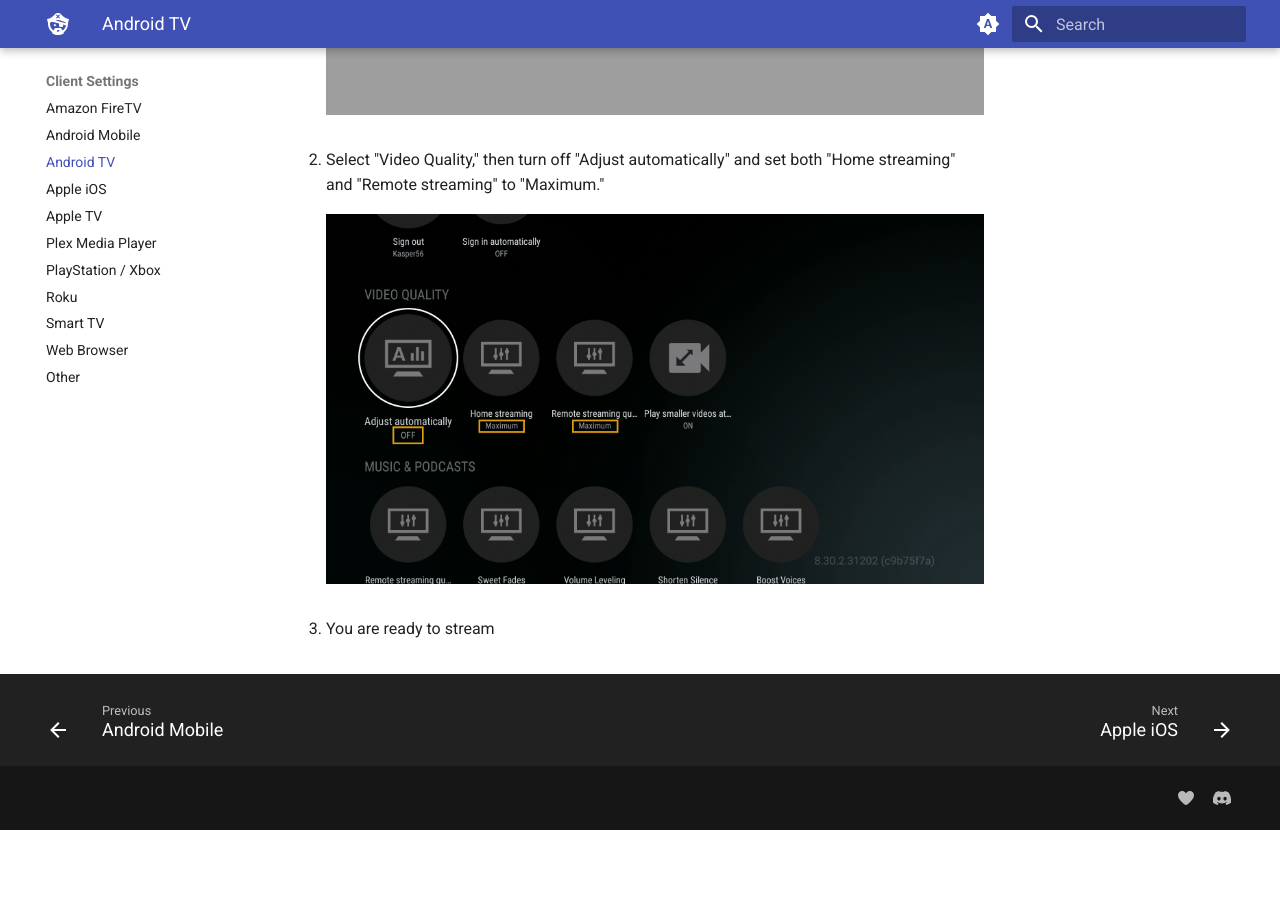
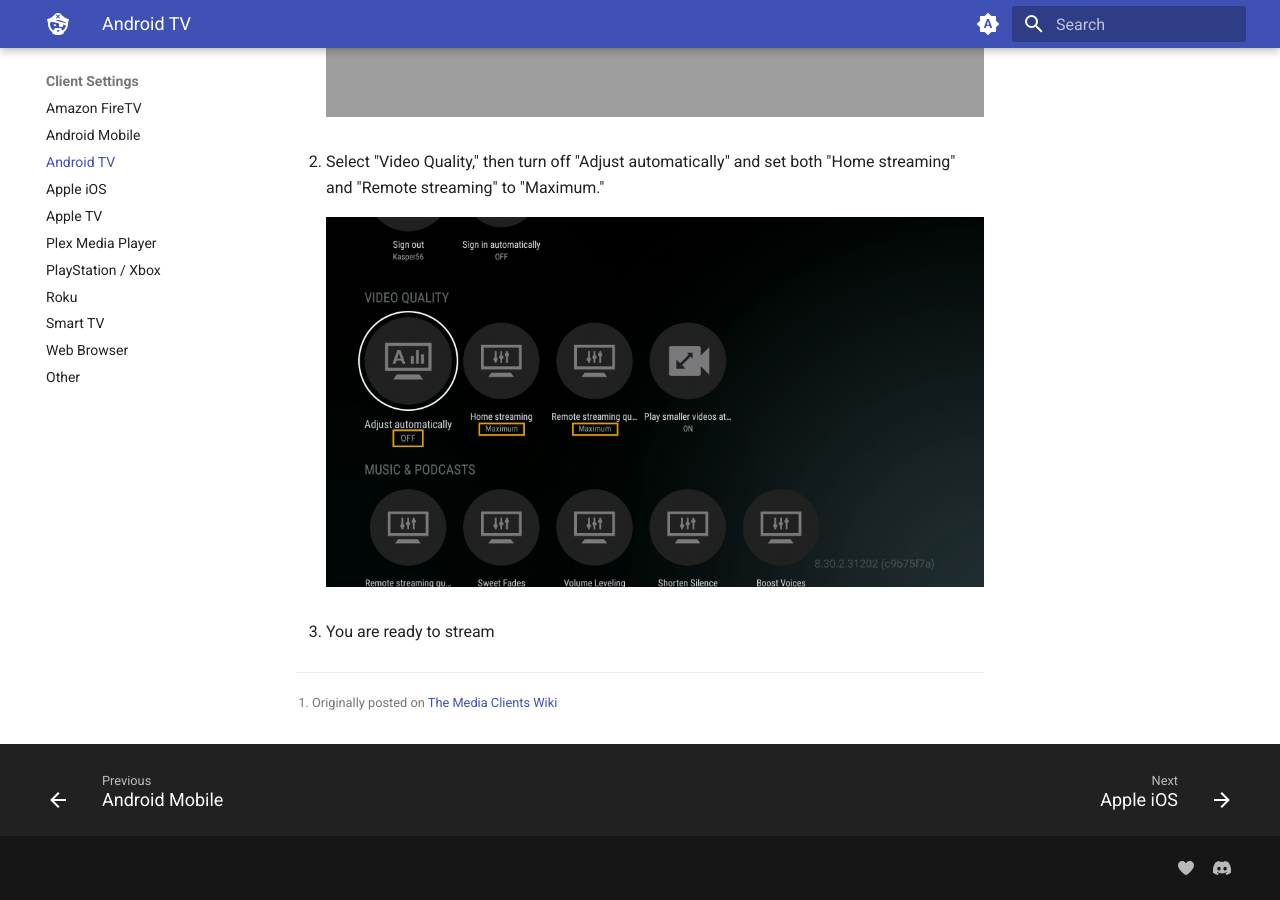
Before and after one commit to neomedia6989/docs-2, an MkDocs documentation site: the page built from docs/clients/androidtv.md, in a window 1280 px wide and 900 px high, scrolled down 963 px. Built offline with MkDocs 1.6.1 and Material for MkDocs 9.7.7, drawn with Linux system fonts in a browser that asks for light colours; before the commit the page ends 1793 px from its top, so only the background shows below that; some of the changed lines change nothing that is shown.

Commit message:
Update androidtv.md

```diff
--- a/docs/clients/androidtv.md
+++ b/docs/clients/androidtv.md
@@ -1,4 +1,4 @@
-# Android TV
+# Android TV[^1]
 
 Follow the steps below in order to change the Plex video quality settings on an Android TV device.
 
@@ -21,3 +21,5 @@
     </figure>
 
 3. You are ready to stream
+
+[^1]: Originally posted on [The Media Clients Wiki](https://mediaclients.wiki/)
```
